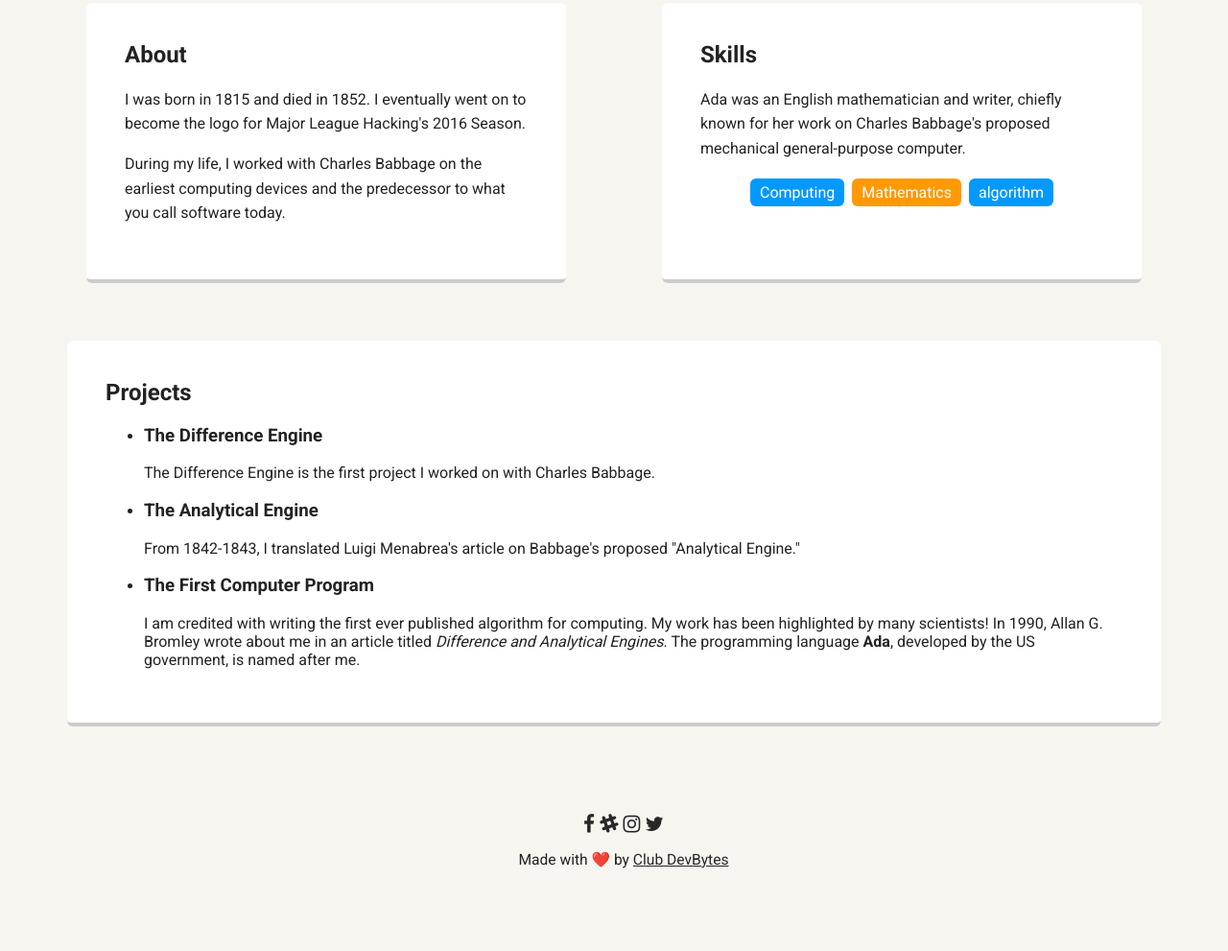
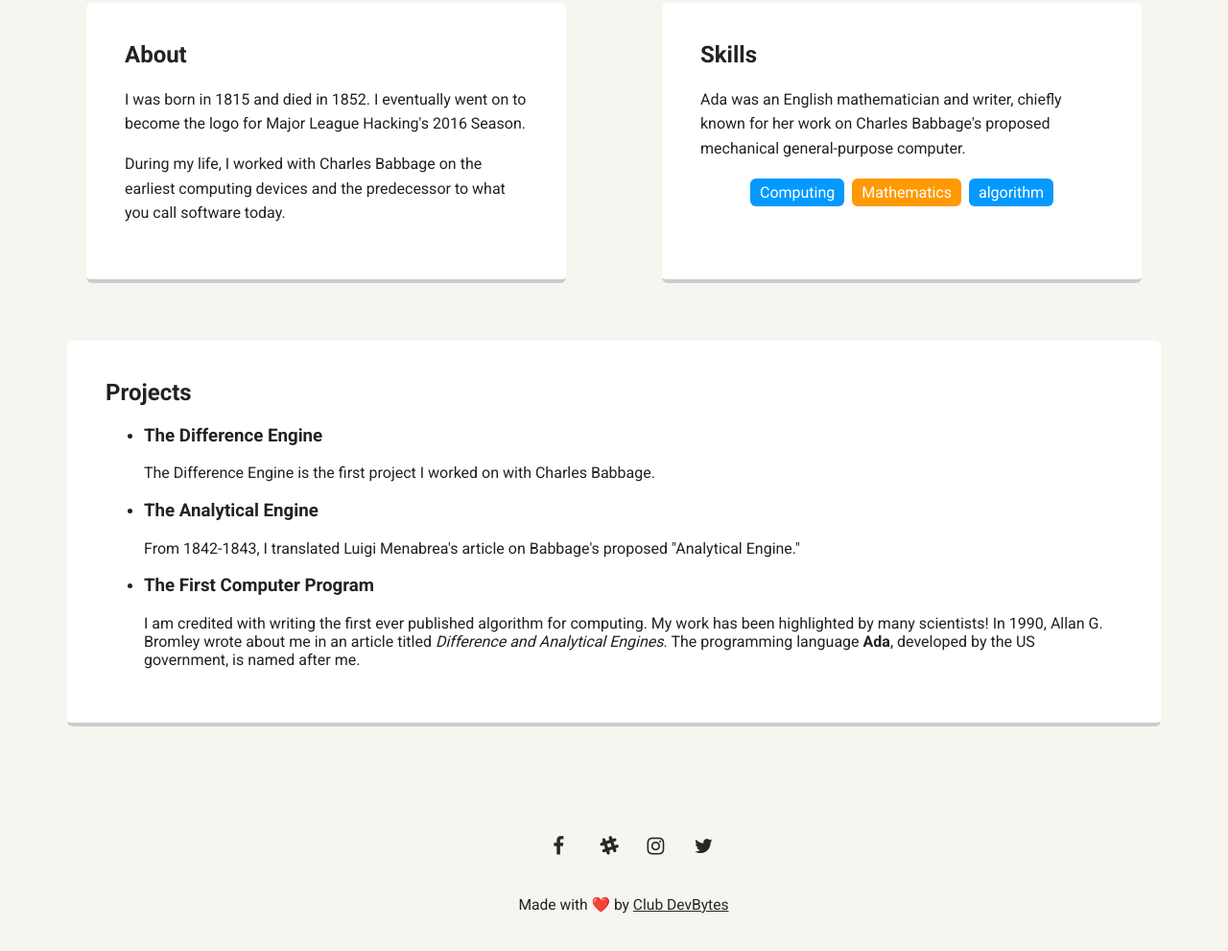
Before and after one commit to techmuses/club-portfolio, a plain HTML site: page index.html in a window 1280 px wide. Shown: the part 517-1508 px from the top of the page at 96% size. Drawn offline with Linux system fonts and the light colour scheme; a web font is replaced by a local one.

Commit message:
added  padding

```diff
--- a/css/style.css
+++ b/css/style.css
@@ -153,15 +153,15 @@ footer .credit {
   font-size: .75em;
 }
 
-/* footer ul {
+footer ul {
   list-style-type: none;
   margin: 0;
   padding: 0;
-} */
+}
 
-/* footer ul li {
+footer ul li {
   display: inline-block;
-} */
+}
 
 
 .clearfix {
@@ -212,4 +212,17 @@ footer .credit {
     margin: 40px auto;
   }
 
-}
+  .fa {
+    padding: 20px;
+    font-size: 30px;
+    width: 30px;
+    text-align: center;
+    text-decoration: none;
+    margin: 5px 2px;
+    border-radius: 50%;
+  }
+
+
+
+
+  }
--- a/index.html
+++ b/index.html
@@ -80,12 +80,8 @@
           <a href="#" class="fa fa-instagram"></a>
           <a href="#" class="fa fa-twitter"></a>
 
-
-
-
-      <p class="credit">Made with <span class="madewithlove">❤️️</span> by <a href="http://club-devbytes.github.io"><u>Club DevBytes</u></a></p>
-    </div>
-
+</div>
+    <p class="credit">Made with <span class="madewithlove">❤️️</span> by <a href="http://club-devbytes.github.io"><u>Club DevBytes</u></a></p>
     </footer>
 
   </body>
```
